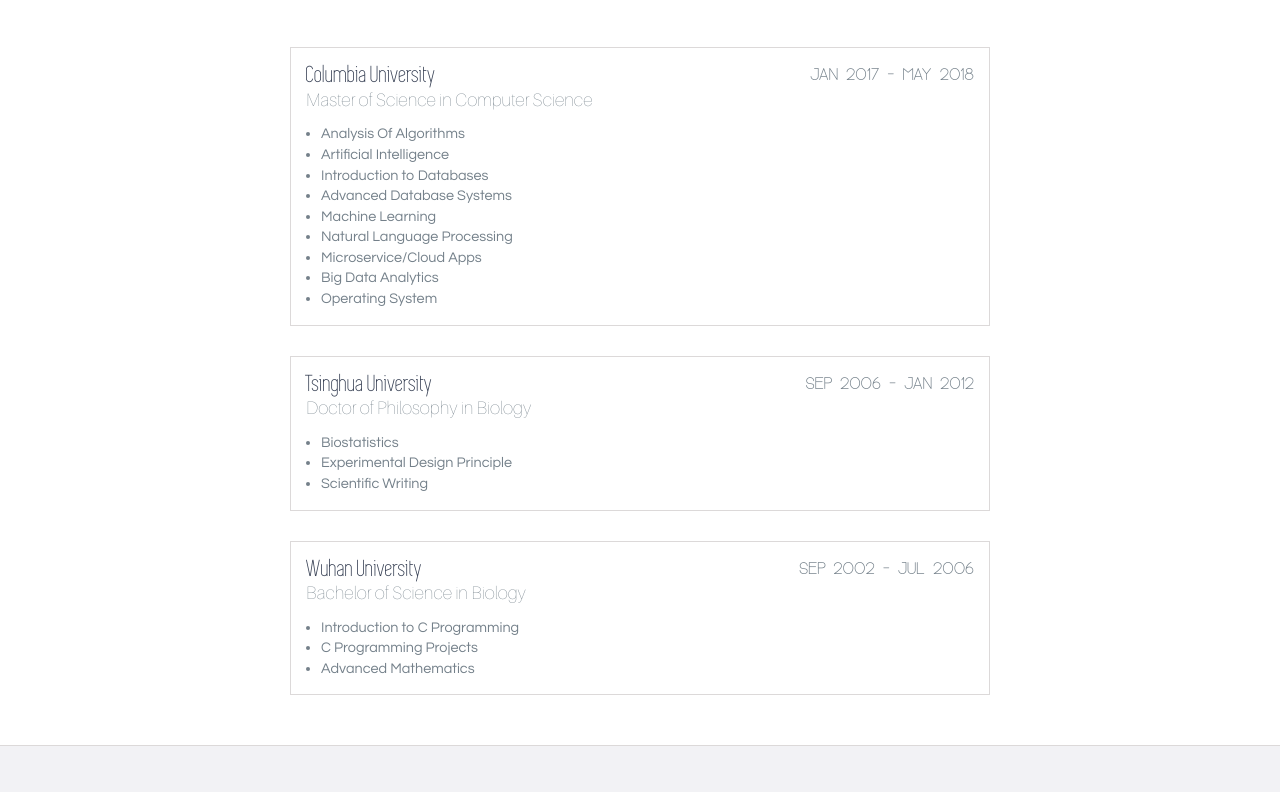
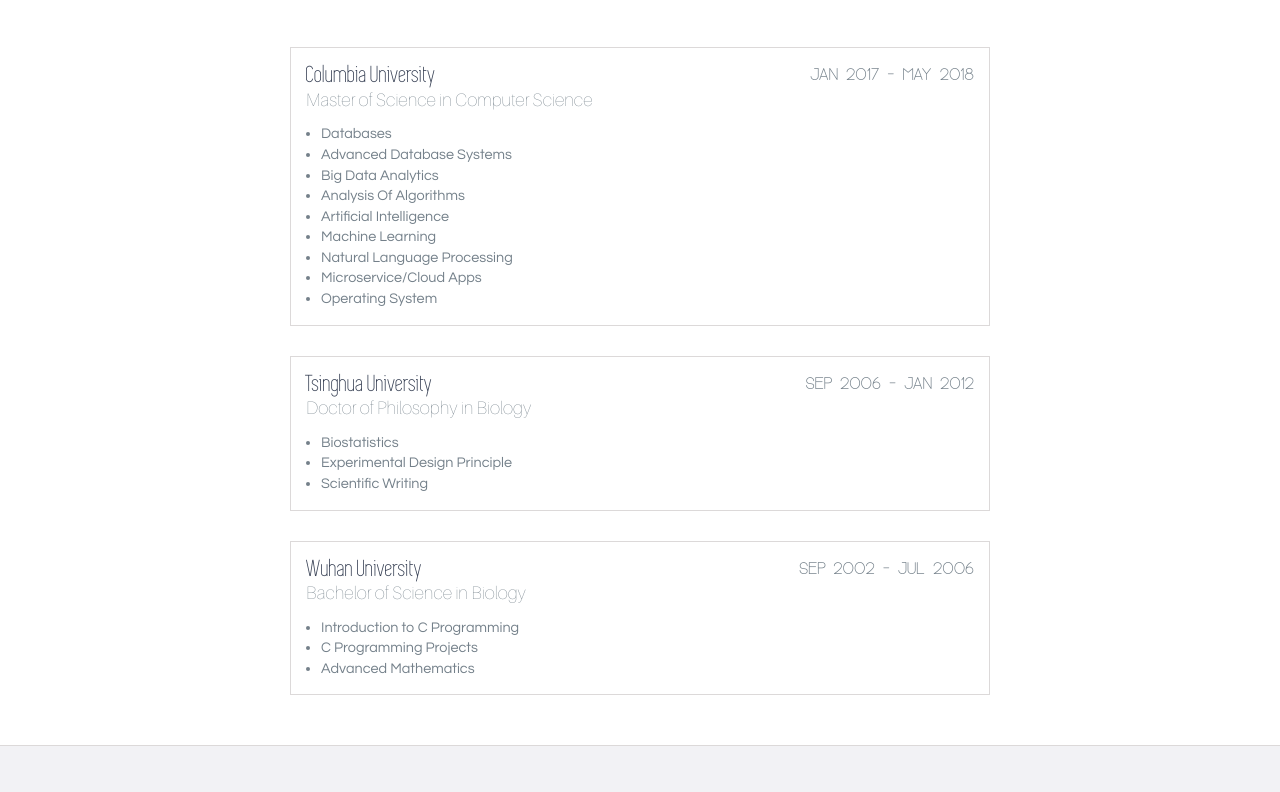
Before and after one commit to vibrioh/hu-jun.com, a website with bundled scripts: page index.html in a window 1280 px wide. Shown: the part 888-1680 px from the top of the page. Built offline with nearby package versions, Linux system fonts and the light colour scheme; a web font is replaced by a local one.

Commit message:
update education

```diff
--- a/index.html
+++ b/index.html
@@ -134,16 +134,19 @@
         <h4 class="subunit">Master of Science in Computer Science</h4>
         <ul>
             <li>
+                Databases
+            </li>
+            <li>
+                Advanced Database Systems
+            </li>
+            <li>
+                Big Data Analytics
+            </li>
+            <li>
                 Analysis Of Algorithms
             </li>
             <li>
                 Artificial Intelligence
-            </li>
-            <li>
-                Introduction to Databases
-            </li>
-            <li>
-                Advanced Database Systems
             </li>
             <li>
                 Machine Learning
@@ -154,9 +157,7 @@
             <li>
                 Microservice/Cloud Apps
             </li>
-            <li>
-                Big Data Analytics
-            </li>
+
             <li>
                 Operating System
             </li>
```
